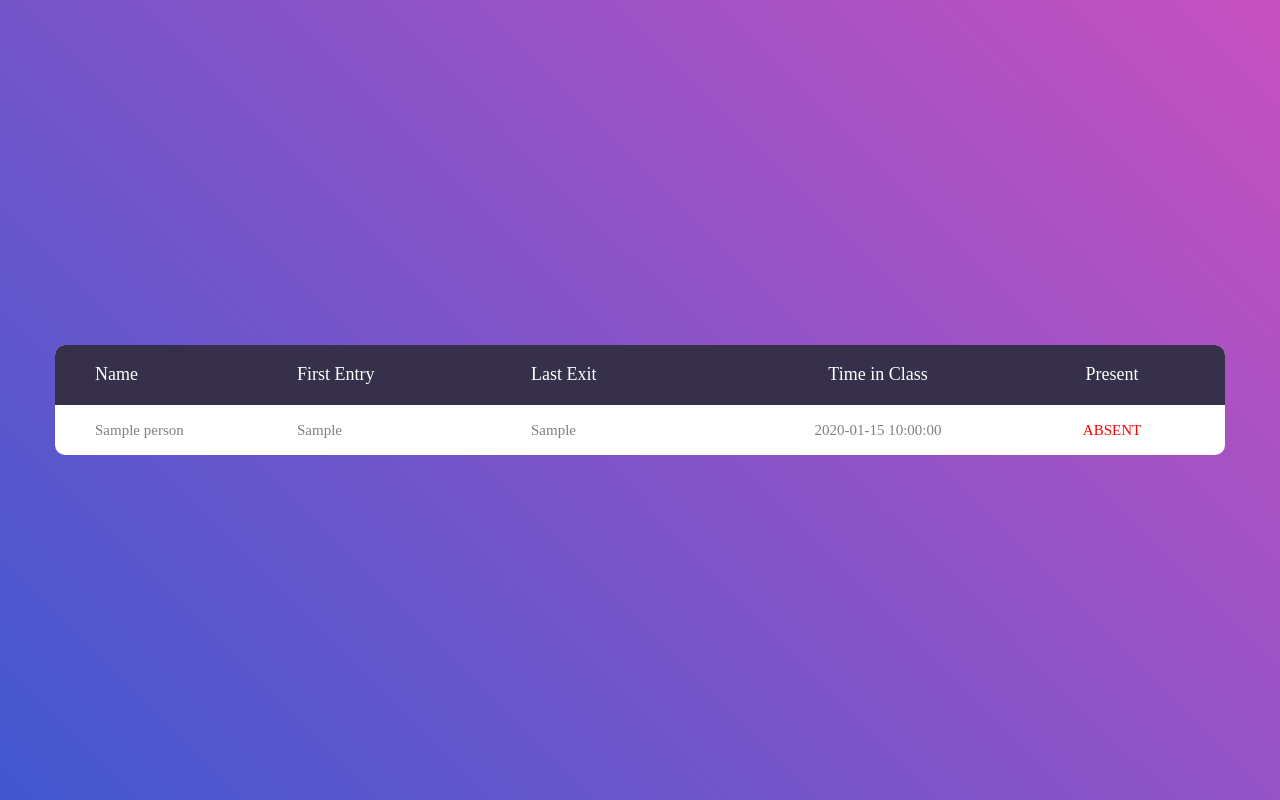
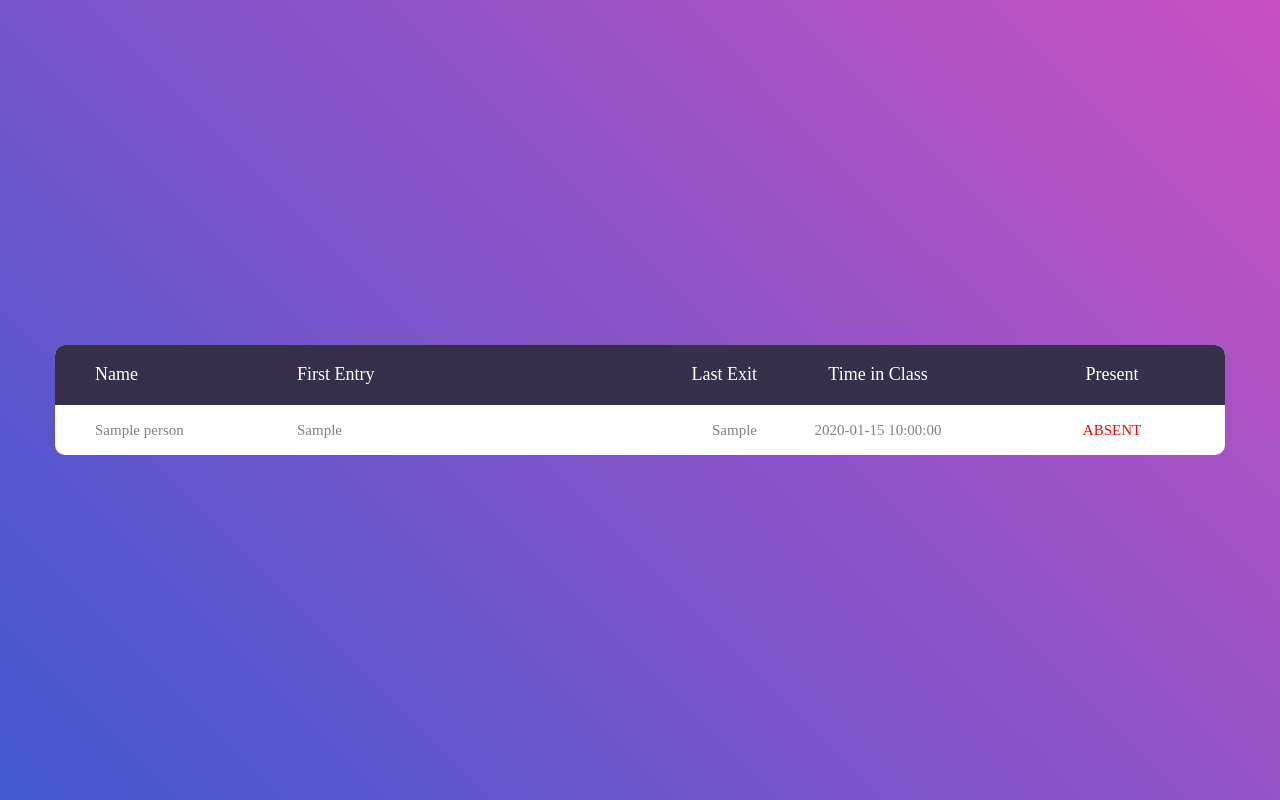
Before and after one commit to PallaviBhave/ArKAC, a Flask app: template app/templates/index.html in a window 1280 px wide. Run offline with Flask 2, Linux system fonts and the light colour scheme; the template is opened without the code that fills it: most values are stand-ins (such as "Sample title", 1, 10 or a date in 2020); some libraries are stand-ins or nearby versions; some web fonts are replaced.

Commit message:
right align col 3

```diff
--- a/app/static/css/main.css
+++ b/app/static/css/main.css
@@ -203,6 +203,7 @@ tbody tr:hover {
 
 .column3 {
   width: 20%;
+  text-align: right;
 }
 
 .column4 {
```
